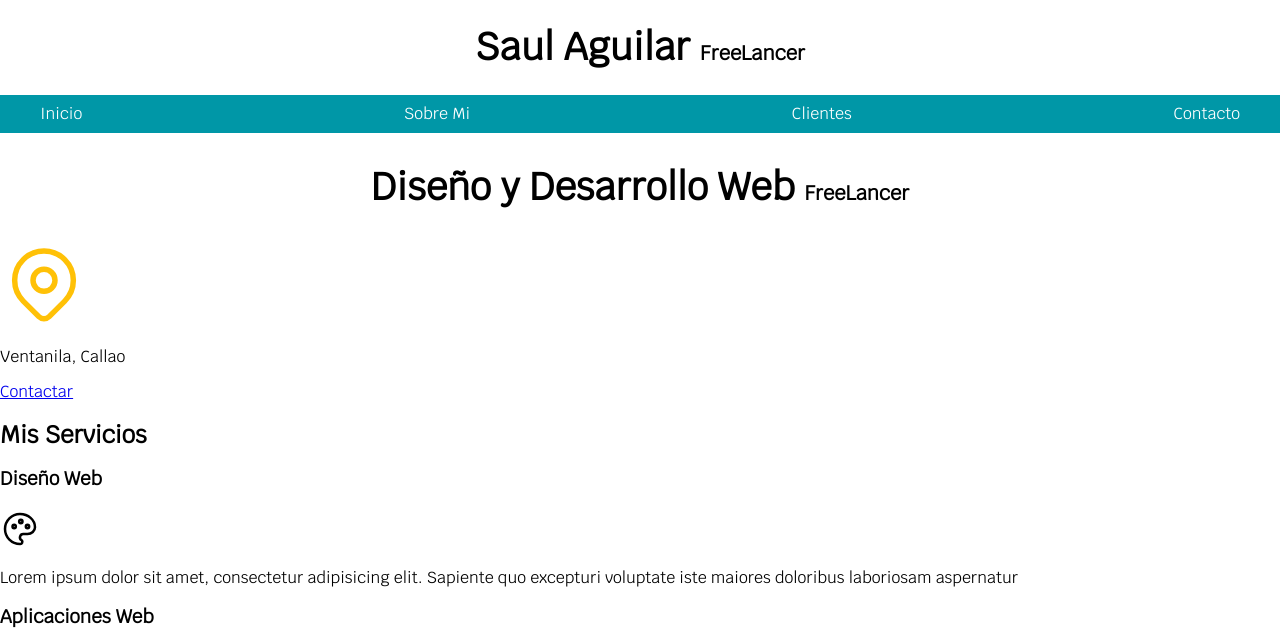
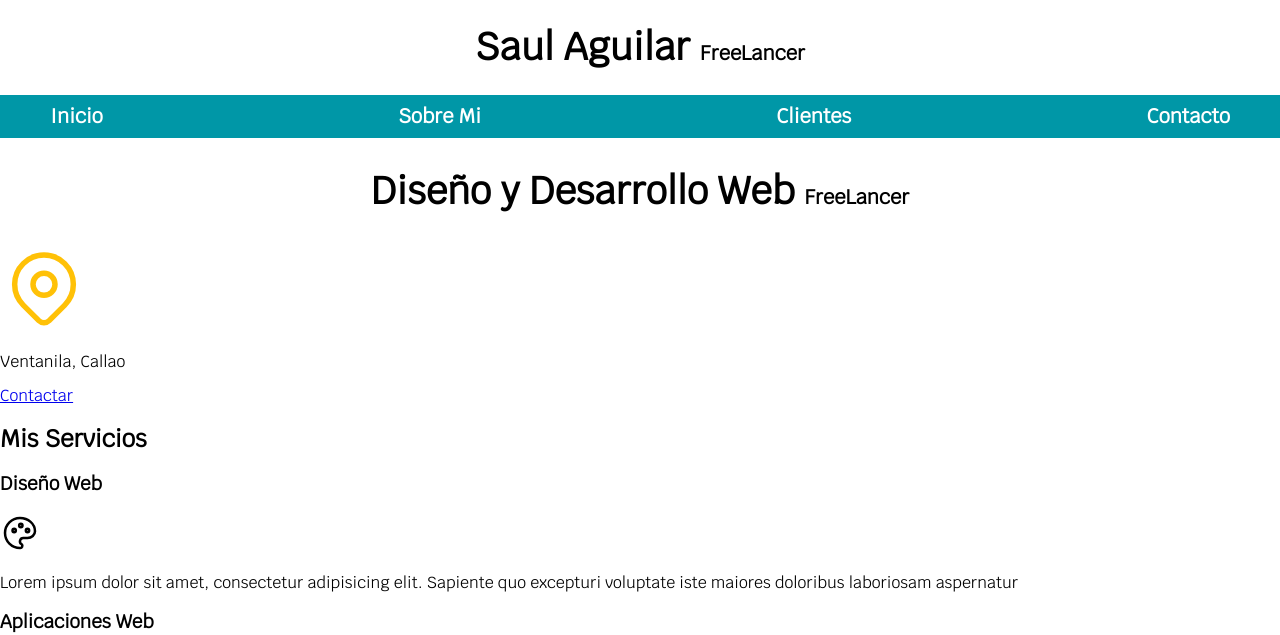
Before and after one commit to SaulAguilarLavado/FreeLancer-Inicio-main, a plain HTML site: page FreeLancer-Inicio/index.html in a window 1280 px wide. Shown: the top 635 px of the page. Drawn offline with Linux system fonts and the light colour scheme.

Commit message:
Seccion 6 - clase 34

```diff
--- a/FreeLancer-Inicio/css/style.css
+++ b/FreeLancer-Inicio/css/style.css
@@ -47,7 +47,6 @@ body{
 }
 
 .navegacion-principal{
-    padding: 1rem;
     display: flex;
     justify-content: space-between;
 }
@@ -55,4 +54,12 @@ body{
 .navegacion-principal a{
     color: var(--blanco);
     text-decoration: none;
+    font-size: 2rem;
+    font-weight: 700;
+    padding: 1rem;
 }
+
+.navegacion-principal a :hover{
+    background-color: var(--primario);
+    color: var(--oscuro);
+}
```
